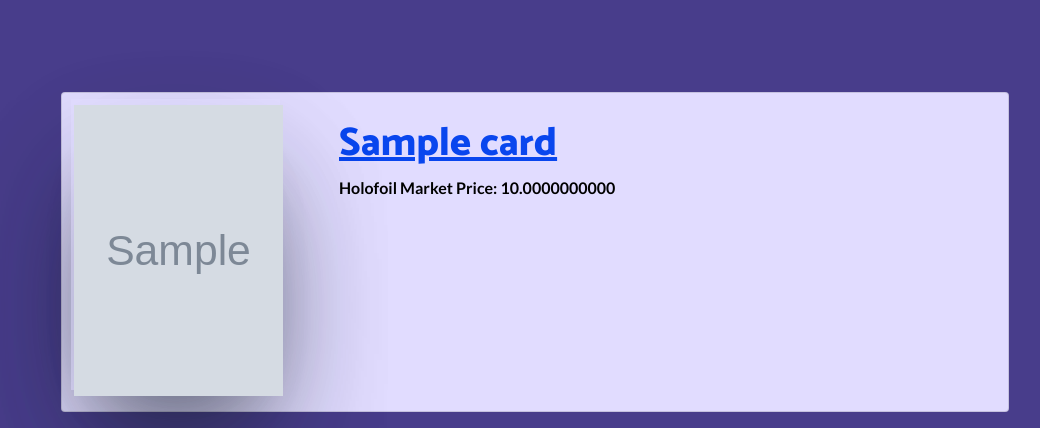
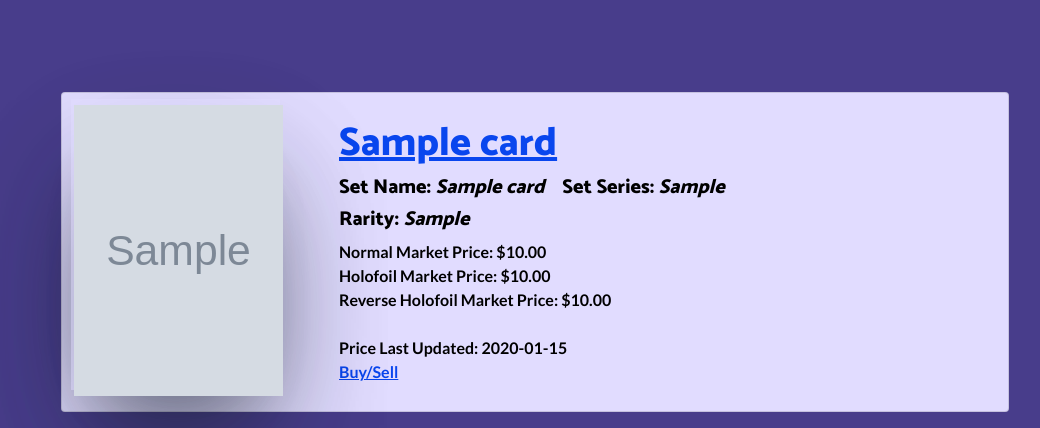
Before and after one commit to csulva/Card-Again, a Flask app: a page that uses app/templates/_cards.html in a window 1280 px wide. Shown: the part 663-1091 px from the top of the page, without its empty margins (121-1161 px from the left). Run offline with Flask 2, Linux system fonts and the light colour scheme; a user stored in the database is signed in; tables that the repository leaves empty hold one stand-in row (values such as "Sample post"); grey boxes marked "Sample" are stand-in pictures; some libraries are stand-ins or nearby versions.

Commit message:
displaying new info on each card

```diff
--- a/app/templates/_cards.html
+++ b/app/templates/_cards.html
@@ -16,9 +16,32 @@
 
 
             <div class="card-title">
-               <h1><a href="{{ url_for('main.card', slug=card.slug) }}">{{ card.name }}</a></h1>
+                <h1><a href="{{ url_for('main.card', slug=card.slug) }}">{{ card.name }}</a></h1>
+                <h5>Set Name: <i>{{card.set_name}}</i> &nbsp;&nbsp; Set Series: <i>{{card.set_series}}</i></h5>
+                <h5>Rarity: <i>{{card.rarity}}</i></h5>
+                <div>
+                {% if card.normal_price_market %}
+                Normal Market Price: ${{card.normal_price_market|round(2, 'common')}}
+                {% endif %}
+                </div>
+                <div>
                 {% if card.holofoil_price_market %}
-                Holofoil Market Price: {{card.holofoil_price_market}}
+                <span title="Foil effect in the card's picture">Holofoil</span> Market Price: ${{card.holofoil_price_market|round(2, 'common')}}
+                {% endif %}
+                </div>
+                <div>
+                {% if card.reverse_holofoil_price_market %}
+                <span title='Foil effect on every part of the card except the illustration'>Reverse Holofoil</span> Market Price: ${{card.reverse_holofoil_price_market|round(2, 'common')}}
+                {% endif %}
+                </div>
+                <br>
+                <div>
+                Price Last Updated: {{card.last_updated}}
+                </div>
+                {% if card.url %}
+                <div class='buy-sell'>
+                <a href="{{card.url}}">Buy/Sell</a>
+                </div>
                 {% endif %}
             </div>
 
```
